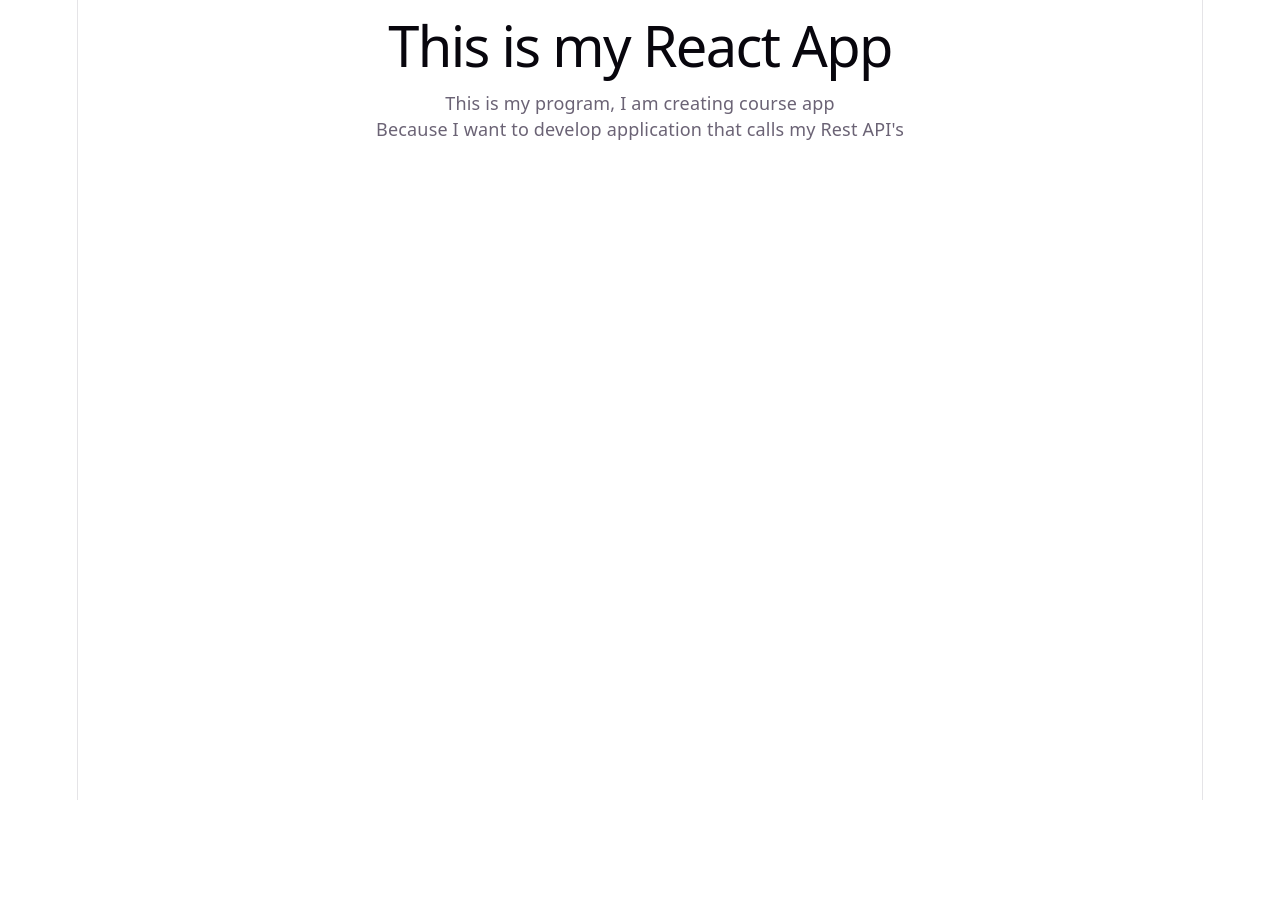
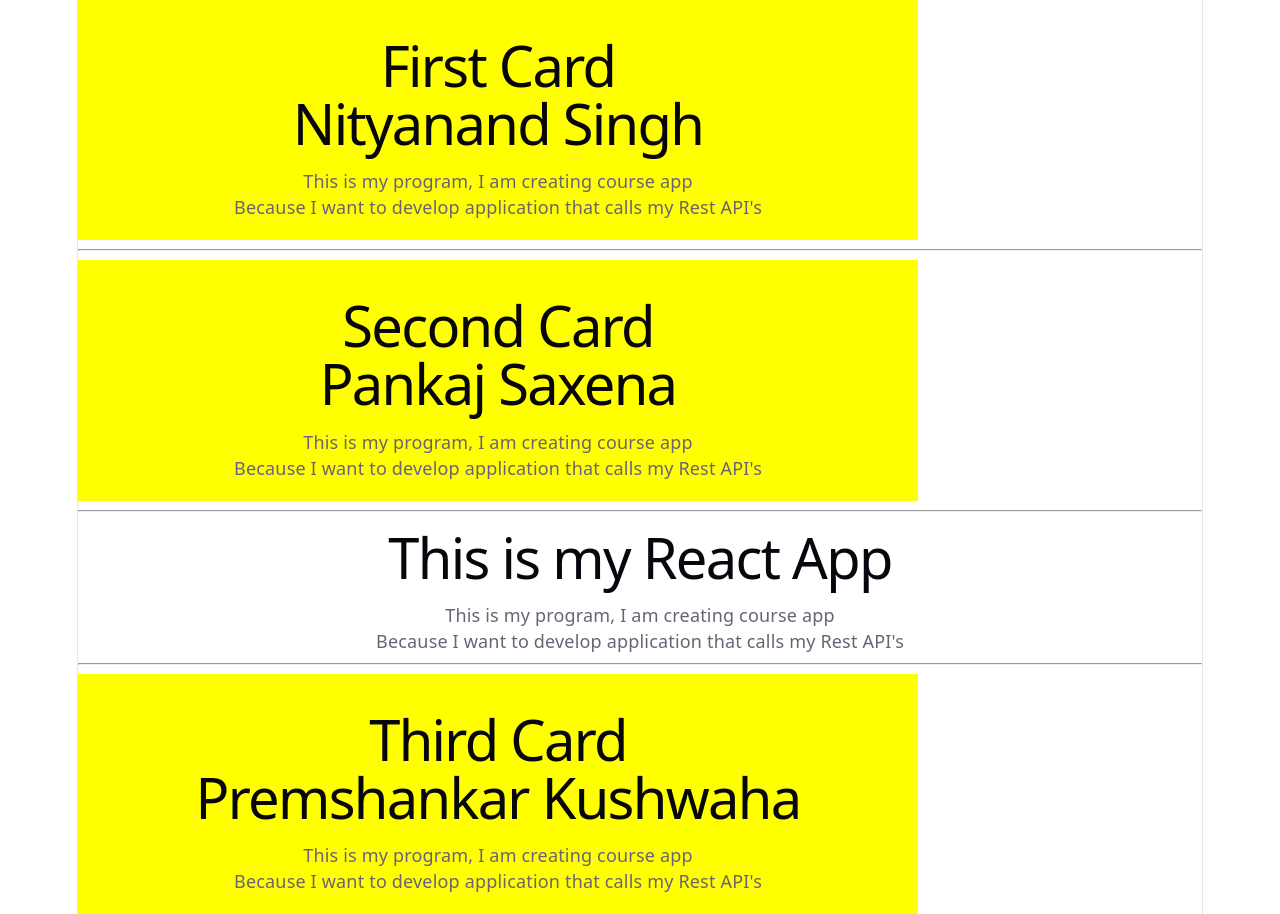
Before and after one commit to nnsnitya/my-course-app, a React (Vite) app: page / in a window 1280 px wide. Before the commit the page ends 800 px from the top, so only its background shows below. Built offline with nearby package versions, Linux system fonts and the light colour scheme.

Commit message:
Header component created

```diff
--- a/src/App.jsx
+++ b/src/App.jsx
@@ -3,15 +3,21 @@ import reactLogo from './assets/react.svg'
 import viteLogo from './assets/vite.svg'
 import heroImg from './assets/hero.png'
 import './App.css'
+import Header from './components/Header';
 
 function App() {
-  const [count, setCount] = useState(0)
 
   return (
     <div>
-      <h1>This is my React App</h1>
-      <p>This is my program, I am creating course app</p>
-      <p>Because I want to develop application that calls my Rest API's</p>
+      <Header name = "Nityanand Singh" title = "First Card" />
+      <hr/>
+      <Header name = "Pankaj Saxena" title = "Second Card" />
+      <hr/>
+        <h1>This is my React App</h1>
+        <p>This is my program, I am creating course app</p>
+        <p>Because I want to develop application that calls my Rest API's</p>
+      <hr/>
+      <Header name = "Premshankar Kushwaha" title= "Third Card"/>
     </div>
   )
 }
--- /dev/null
+++ b/src/components/Header.jsx
@@ -0,0 +1,14 @@
+import React from "react";
+
+function Header({name, title}) {
+    return (
+        <div style={{background: "yellow", padding: 20, width: 800}}>
+            <h1>{title}</h1>
+            <h1>{ name }</h1>
+            <p>This is my program, I am creating course app</p>
+            <p>Because I want to develop application that calls my Rest API's</p>
+        </div>
+    );
+}
+
+export default Header;
```
